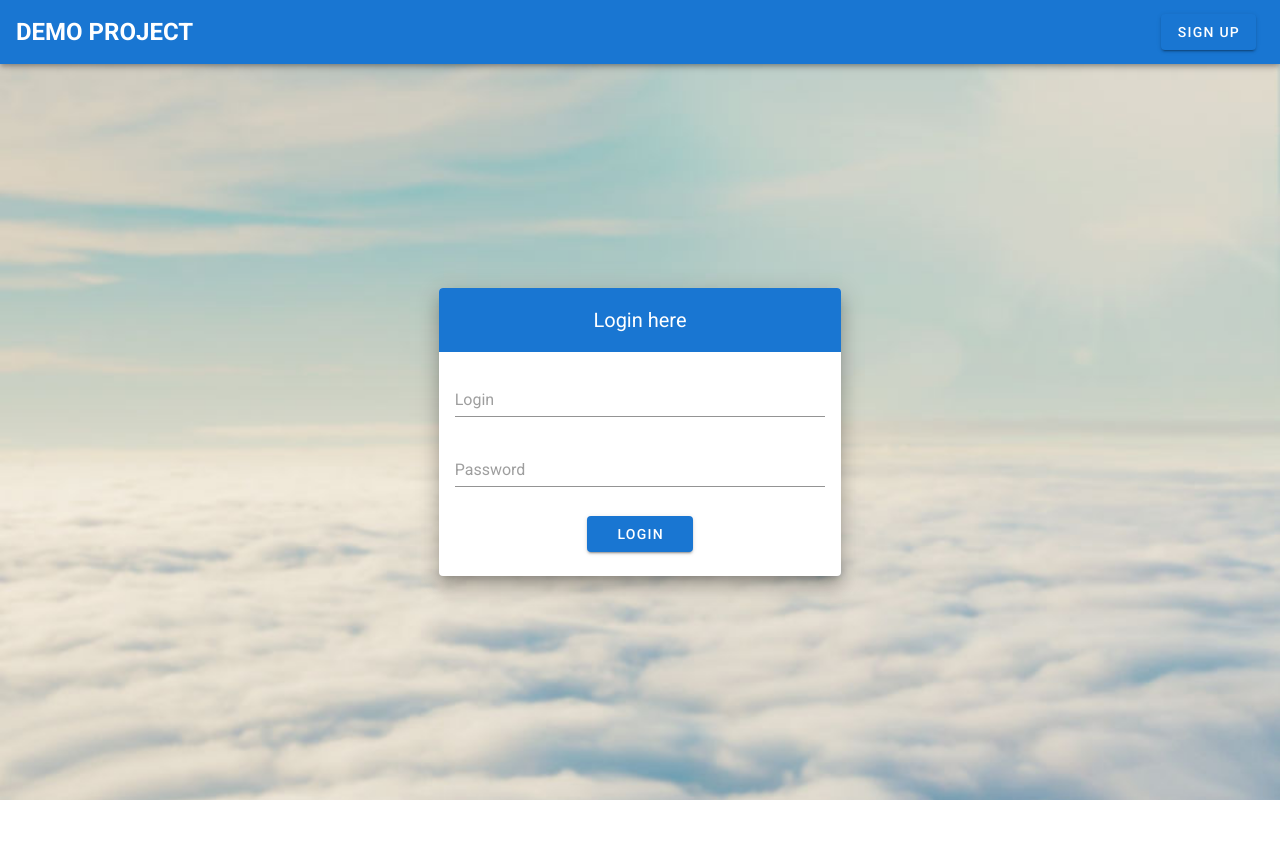
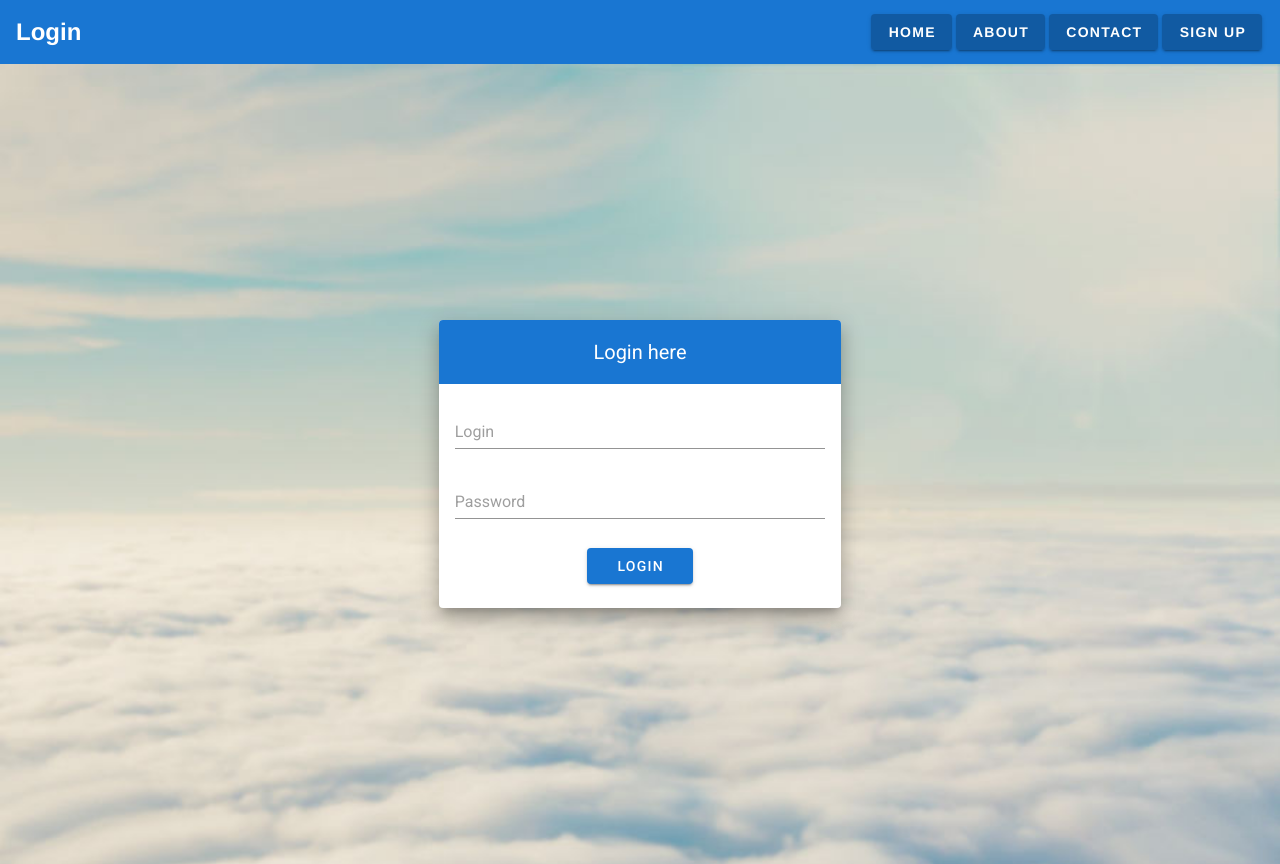
Before and after one commit to FRSummit/Upwork, a Vue app in the folder 1. Shaiket_project_1/shaiket-project/: page / in a window 1280 px wide. Before the commit the page ends 800 px from the top, so only its background shows below. Built offline with nearby package versions, Linux system fonts and the light colour scheme.

Commit message:
update the files for authentication

```diff
--- a/1. Shaiket_project_1/shaiket-project/src/components/Navbar.vue
+++ b/1. Shaiket_project_1/shaiket-project/src/components/Navbar.vue
@@ -1,5 +1,6 @@
 <template>
-  <div class="navbar" v-if="userIsAuthorized">
+  <!-- <div class="navbar" v-if="userIsAuthorized"> -->
+  <div class="navbar">
     <v-toolbar style="background-color: #1976d2 !important; border-color: #1976d2 !important;">
       <v-toolbar-title class="headline text-uppercase">
         <span>{{ $route.name }}</span>
@@ -8,7 +9,8 @@
       <v-btn to="/home" class="mr-2">Home</v-btn>
       <v-btn to="/about" class="mr-2">About</v-btn>
       <v-btn class="mr-2">Contact</v-btn>
-      <v-btn class="mr-2" @click="logout">Logout</v-btn>
+      <v-btn class="mr-2" @click="logout" v-if="userIsAuthorized">Logout</v-btn>
+      <v-btn to="/signup" class="mr-2" color="primary" v-if="!userIsAuthorized">Sign up</v-btn>
       <!-- <div>{{ $route.name }}</div> -->
       <!-- <v-btn @click="logout" v-if="this.$store.state.userIsAuthorized">Logout</v-btn> -->
     </v-toolbar>
@@ -42,6 +44,7 @@ export default {
     logout() {
       localStorage.removeItem("upwork_project_shaiket_login_pass");
       router.replace('/');
+      window.location.reload();
     }
   },
   created() {
--- a/1. Shaiket_project_1/shaiket-project/src/views/About.vue
+++ b/1. Shaiket_project_1/shaiket-project/src/views/About.vue
@@ -1,5 +1,5 @@
 <template>
-  <div class="home" v-if="userIsAuthorized">
+  <div class="about">
     <p>How about your day?</p>
   </div>
 </template>
--- a/1. Shaiket_project_1/shaiket-project/src/views/Home.vue
+++ b/1. Shaiket_project_1/shaiket-project/src/views/Home.vue
@@ -1,5 +1,6 @@
 <template>
-  <div class="home" v-if="userIsAuthorized">
+  <!-- <div class="home" v-if="userIsAuthorized"> -->
+  <div class="home">
   <v-card class="v-card">
     <v-card-title>
       User List
--- a/1. Shaiket_project_1/shaiket-project/src/views/Login.vue
+++ b/1. Shaiket_project_1/shaiket-project/src/views/Login.vue
@@ -1,7 +1,7 @@
 <template>
   <div class="login">
     <v-app id="inspire" class="login-v-app">
-      <div class="login-toolbar-sec">
+      <!-- <div class="login-toolbar-sec">
         <v-toolbar class="login-v-toolbar" color="primary">
           <v-toolbar-title class="headline text-uppercase">
             <span>Demo Project</span>
@@ -9,7 +9,7 @@
           <v-spacer></v-spacer>
           <v-btn to="/signup" class="mr-2" color="primary">Sign up</v-btn>
         </v-toolbar>
-      </div>
+      </div> -->
       <v-content>
         <v-container class="fill-height" fluid>
           <v-row align="center" justify="center">
@@ -81,9 +81,10 @@ export default {
             var loginPass = {'login_auth_value': 'authorized'};
             localStorage.setItem('upwork_project_shaiket_login_pass', JSON.stringify(loginPass));
             router.replace('/home');
+            window.location.reload();
           } else {
             console.log('fail');
-            console.log(this.$route);
+            // console.log(this.$route);
           }
         }
       });
@@ -93,12 +94,12 @@ export default {
 </script>
 
 <style scoped>
-.login {
+/* .login {
   position: absolute;
   top: 0;
   width: 100%;
   height: 100%;
-}
+} */
 .login-v-app {
   background-image: url("../assets/images/login-back.jpg") !important;
   background-size: cover !important;
--- a/1. Shaiket_project_1/shaiket-project/src/views/Signup.vue
+++ b/1. Shaiket_project_1/shaiket-project/src/views/Signup.vue
@@ -1,7 +1,7 @@
 <template>
   <div class="sign-up">
     <v-app id="inspire" class="sign-up-v-app">
-      <div class="login-toolbar-sec">
+      <!-- <div class="login-toolbar-sec">
         <v-toolbar class="login-v-toolbar" color="primary">
           <v-toolbar-title class="headline text-uppercase">
             <span>Demo Project</span>
@@ -9,7 +9,7 @@
           <v-spacer></v-spacer>
           <v-btn to="/" class="mr-2" color="primary">Sign in</v-btn>
         </v-toolbar>
-      </div>
+      </div> -->
       <v-content>
         <v-container class="fill-height" fluid>
           <v-row align="center" justify="center">
@@ -163,13 +163,13 @@ export default {
 </script>
 
 <style scoped>
-.sign-up {
+/* .sign-up {
   position: absolute;
   top: 0;
   background: aqua;
   width: 100%;
   height: 100%;
-}
+} */
 .headline {
   color: #ffffff;
   font-size: 1.5rem !important;
```
